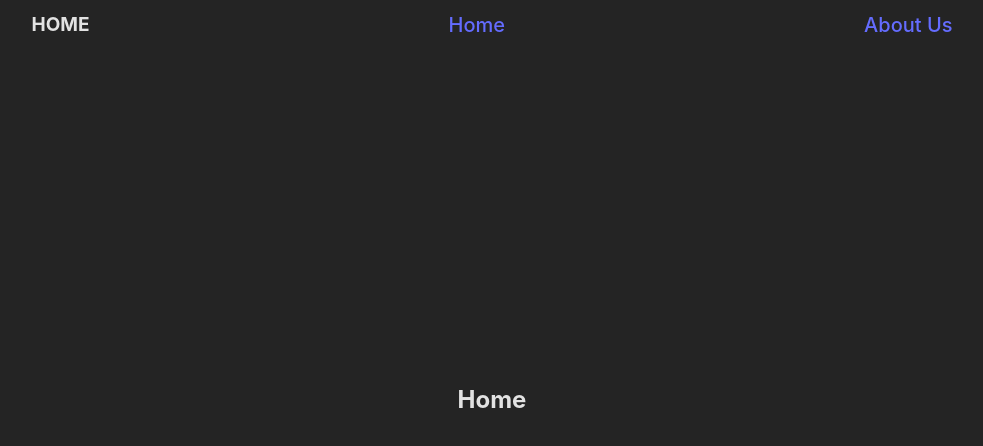
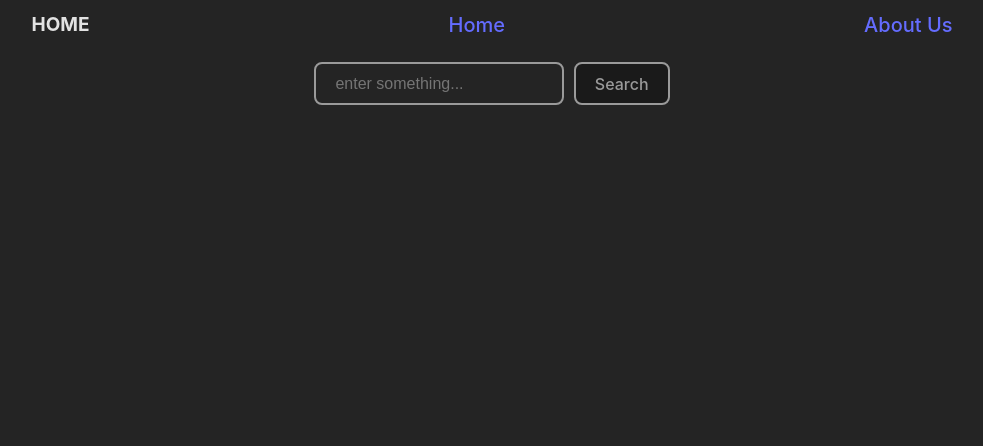
Before and after one commit to inna1305/rs-react, a React app: page / in a window 1280 px wide. Shown: the top 446 px of the page, without its empty margins (148-1131 px from the left). Built offline with nearby package versions, Linux system fonts and the light colour scheme; the HTML template or start-up script is replaced by a standard one.

Commit message:
feat: search bar (put input value in ls)

```diff
--- a/src/components/App.tsx
+++ b/src/components/App.tsx
@@ -1,4 +1,4 @@
-import React from 'react';
+import React, { ReactElement } from 'react';
 import { Routes, Route, Outlet } from 'react-router-dom';
 import { Home } from './pages/Home/Home';
 import NotFound from './pages/NotFound';
@@ -6,7 +6,7 @@ import AboutUs from './pages/AboutUs/AboutUs';
 
   class App extends React.Component {
 
-    render() {
+    render(): ReactElement {
       return (<div>
           <Outlet />
           <Routes>
--- a/src/components/Header/header.css
+++ b/src/components/Header/header.css
@@ -7,6 +7,7 @@
     min-width: 500px;
     height: 50px;
     position: fixed;
+    background-color: #242424;
     top: 0;
     left: 0;
     right: 0;
--- a/src/components/pages/Home/Home.tsx
+++ b/src/components/pages/Home/Home.tsx
@@ -1,19 +1,41 @@
-import React from 'react'
+import React, { ChangeEvent, ReactElement } from 'react';
 import Header from '../../Header/Header';
-
-export const Home = () => {
+import './home.css';
+export const Home = (): ReactElement => {
     return (
         <div>
             <Header />
-            <h2>Home</h2>
+            <SearchBar />
         </div>
     );
 }
 
-const SearchBar = () => {
-  return (
-    <div>
+class SearchBar extends React.Component {
+  state = {
+    value: '',
+  }
 
-    </div>
+ render() {
+   return (
+    <form className='home-searchbar' onSubmit={this.handleSubmit}>
+      <input placeholder='enter something...' type='text' value={this.state.value} onChange={this.handleChange} />
+      <button type='submit'>Search</button>
+    </form>
   );
+ }
+
+  handleSubmit = () => {
+    if (!localStorage.getItem('searchWord')) {
+      localStorage.setItem('searchWord', this.state.value);
+    }
+    if (this.state.value.length > 0) {
+      localStorage.setItem('searchWord', this.state.value);
+      this.setState({ state : '' });
+    }
+ }
+
+  handleChange = (event: ChangeEvent<HTMLInputElement>) => {
+    this.state.value =  event.target.value;
+    this.setState({ state : this.state.value });
+  };
 }
--- /dev/null
+++ b/src/components/pages/Home/home.css
@@ -0,0 +1,4 @@
+.home-searchbar {
+    display: flex;
+    gap: 10px;
+}
--- /dev/null
+++ b/src/helpers/localStorage.ts
@@ -0,0 +1,6 @@
+export const getValueFromLS = (name: string, defaultValue = ''): string => {
+  if (!localStorage.getItem(`${name}`)) {
+    localStorage.setItem(`${name}`, defaultValue);
+  }
+  return localStorage.getItem(`${name}`)!;
+};
--- a/src/index.css
+++ b/src/index.css
@@ -26,7 +26,7 @@ a:hover {
 body {
   margin: 0;
   display: flex;
-  place-items: center;
+  place-items: start;
   min-width: 320px;
   min-height: 100vh;
   position: relative;
@@ -39,7 +39,8 @@ h1 {
 
 button {
   border-radius: 8px;
-  border: 1px solid transparent;
+  border: 2px solid #9a9a9a;
+  color: #9a9a9a;
   padding: 0.6em 1.2em;
   font-size: 1em;
   font-weight: 500;
@@ -53,7 +54,7 @@ button:hover {
 }
 #root {
   max-width: 1280px;
-  margin: 0 auto;
+  margin: 30px auto 0 auto;
   padding: 2rem;
   text-align: center;
 }
@@ -61,3 +62,12 @@ ul {
   margin: 0;
   padding: 0;
 }
+
+input {
+  background: none;
+  color: #9a9a9a;
+  border: 2px solid #9a9a9a;
+  padding: 0.6em 1.2em;
+  font-size: 1em;
+  border-radius: 8px;
+}
```
